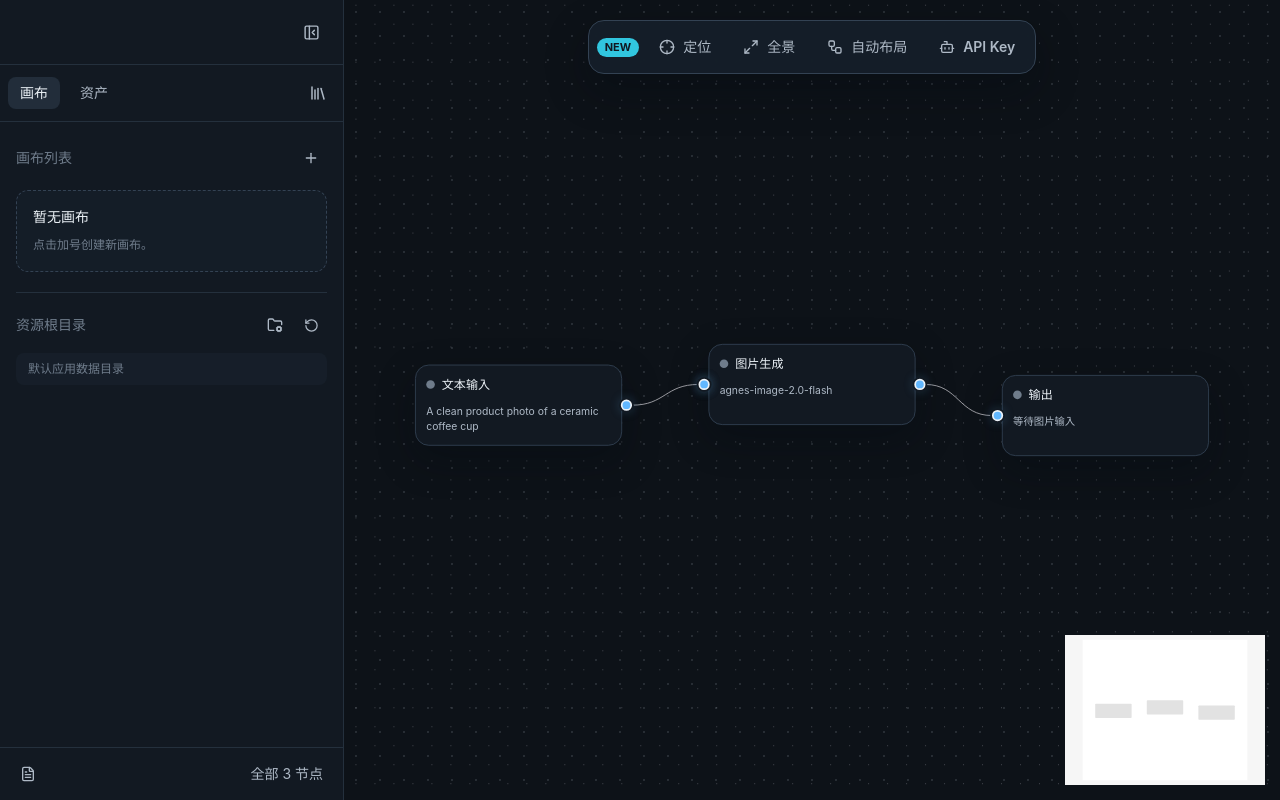
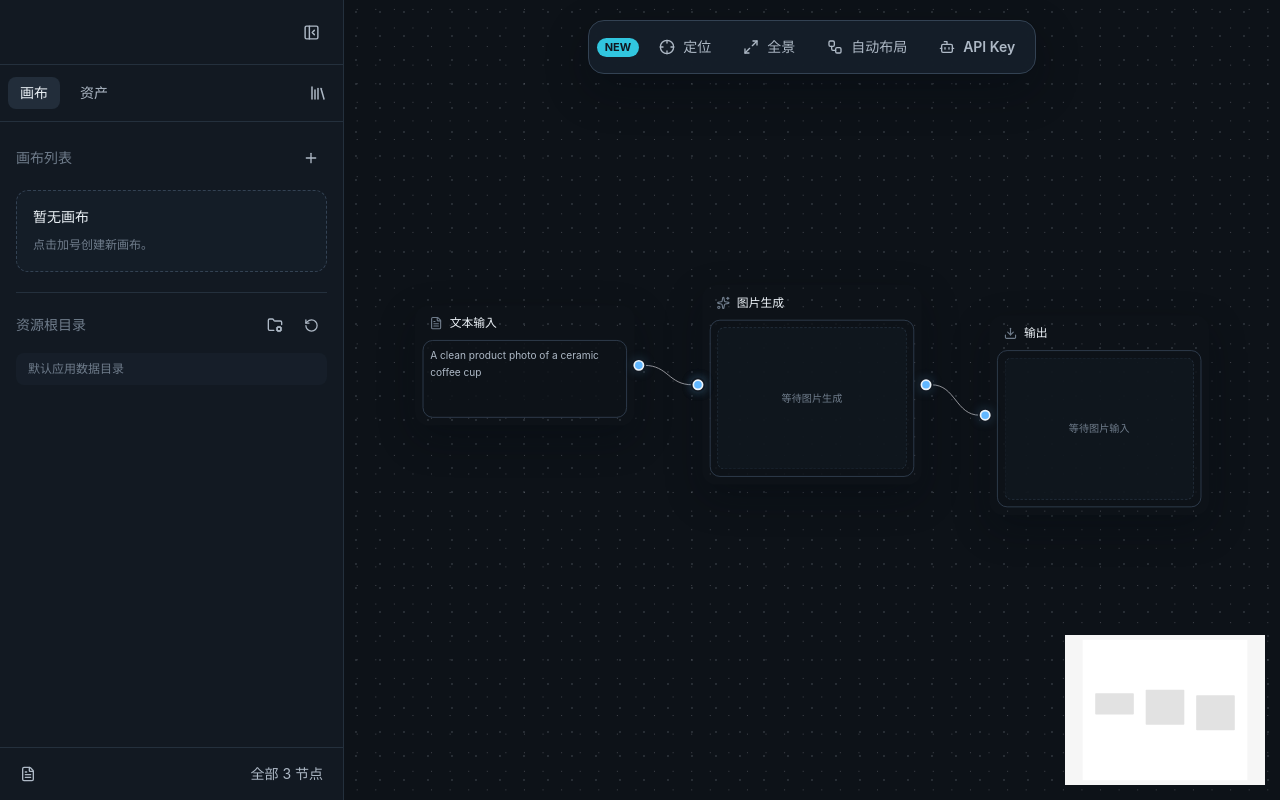
Before and after one commit to QinMoXX/WorkFlow, a React (Vite) app: page / in a window 1280 px wide. Built offline with nearby package versions, Linux system fonts and the light colour scheme.

Commit message:
节点样式优化

```diff
--- a/src/components/NodeImagePreview.tsx
+++ b/src/components/NodeImagePreview.tsx
@@ -9,16 +9,13 @@ export function NodeImagePreview({ path, label }: ReadonlyNodeImagePreviewProps)
   if (!path) return null;
 
   return (
-    <figure className="mt-3 grid gap-2">
+    <figure className="grid">
       <img
         className="aspect-[4/3] w-full rounded-md border border-border-subtle bg-canvas object-cover"
         src={toImageSource(path)}
         alt={label}
         loading="lazy"
       />
-      <figcaption className="truncate text-[11px] leading-4 text-text-muted" title={path}>
-        {path}
-      </figcaption>
     </figure>
   );
 }
--- a/src/components/WorkflowNodeCard.tsx
+++ b/src/components/WorkflowNodeCard.tsx
@@ -1,25 +1,26 @@
 import { type MouseEvent, type PointerEvent } from "react";
 import { Handle, NodeProps, Position } from "@xyflow/react";
-import { X } from "lucide-react";
+import { Download, FileText, ImageIcon, Layers, Sparkles, X, type LucideIcon } from "lucide-react";
 import { NodeImagePreview } from "./NodeImagePreview";
-import { outputType, nodeSummary } from "../lib/workflowGraph";
+import { outputType } from "../lib/workflowGraph";
 import { WorkflowNode } from "../types/workflow";
-import { nodeCardCopy, runStateLabels } from "../data/mockData";
+import { nodeCardCopy } from "../data/mockData";
 
 export interface ReadonlyWorkflowNodeCardProps extends NodeProps<WorkflowNode> {}
 
-const statusClassNames: Record<WorkflowNode["data"]["status"], string> = {
-  idle: "bg-text-muted",
-  queued: "bg-text-muted",
-  running: "bg-warning",
-  success: "bg-success",
-  error: "bg-danger",
-  blocked: "bg-text-muted",
-  cancelled: "bg-text-muted",
+const nodeTitleIcons: Record<WorkflowNode["data"]["kind"], LucideIcon> = {
+  textInput: FileText,
+  imageInput: ImageIcon,
+  imageGeneration: Sparkles,
+  textToImage: Sparkles,
+  imageToImage: Sparkles,
+  output: Download,
+  group: Layers,
 };
 
 export function WorkflowNodeCard({ id, data, selected }: ReadonlyWorkflowNodeCardProps) {
   const isGroup = data.kind === "group";
+  const TitleIcon = nodeTitleIcons[data.kind];
   const isRunLocked = data.status === "queued" || data.status === "running";
   const hasPromptInput = data.kind === "imageGeneration" || data.kind === "textToImage" || data.kind === "imageToImage";
   const hasImageInput = data.kind === "imageGeneration" || data.kind === "imageToImage" || data.kind === "output";
@@ -76,10 +77,12 @@ export function WorkflowNodeCard({ id, data, selected }: ReadonlyWorkflowNodeCar
       className={[
         isGroup
           ? "relative h-full w-full rounded-xl border border-dashed border-border-strong bg-panel/50 p-4"
-          : "relative w-[240px] rounded-xl border bg-panel p-3 shadow-floating",
+          : "relative w-[260px] rounded-xl border bg-transparent p-2 shadow-floating",
         selected && !isRunLocked
           ? "border-accent shadow-selected"
-          : "border-border-default",
+          : isGroup
+            ? "border-border-default"
+            : "border-transparent",
       ].join(" ")}
       onContextMenu={handleContextMenu}
     >
@@ -103,29 +106,29 @@ export function WorkflowNodeCard({ id, data, selected }: ReadonlyWorkflowNodeCar
           )}
         </>
       )}
-      <header className="flex items-center gap-2">
-        <span className={`h-2.5 w-2.5 flex-none rounded-full ${statusClassNames[data.status]}`} />
+      <header className="flex min-h-8 items-center gap-2 px-2 pb-2">
+        <TitleIcon className="h-4 w-4 flex-none text-text-muted" strokeWidth={2} aria-hidden="true" />
         <strong className="min-w-0 flex-1 truncate text-sm font-bold text-text-primary">{data.title}</strong>
-        {(data.status === "queued" || data.status === "running" || data.status === "cancelled") && (
-          <span className="flex-none rounded-pill bg-control px-2 py-0.5 text-[10px] font-semibold leading-4 text-text-secondary">
-            {runStateLabel(data.status)}
-          </span>
-        )}
       </header>
-      <p className="mt-3 line-clamp-2 min-h-9 text-xs leading-[18px] text-text-secondary">{nodeSummary(data)}</p>
-      <NodeImagePreview path={previewPath} label={`${data.title} ${nodeCardCopy.previewSuffix}`} />
-      {data.kind === "output" && data.lastOutputPath && (
-        <div className="mt-2 truncate rounded-md bg-success/10 p-2 text-[11px] leading-4 text-success" title={data.lastOutputPath}>
-          {nodeCardCopy.savedPrefix}
-          {data.lastOutputPath}
+      {!isGroup && (
+        <div className="min-h-[92px] rounded-lg border border-border-default bg-canvas/80 p-2">
+          {data.error ? (
+            <div className="line-clamp-3 rounded-md bg-danger/10 p-2 text-xs leading-5 text-danger">{data.error}</div>
+          ) : isImageContentNode(data.kind) ? (
+            previewPath ? (
+              <NodeImagePreview path={previewPath} label={`${data.title} ${nodeCardCopy.previewSuffix}`} />
+            ) : (
+              <div className="grid aspect-[4/3] place-items-center rounded-md border border-dashed border-border-subtle bg-panel/60 px-3 text-center text-xs leading-5 text-text-muted">
+                {emptyImageContent(data.kind)}
+              </div>
+            )
+          ) : (
+            <p className="line-clamp-5 min-h-[72px] whitespace-pre-wrap text-xs leading-5 text-text-secondary">
+              {textNodeContent(data)}
+            </p>
+          )}
         </div>
       )}
-      {data.kind !== "output" && data.resultPath && !previewPath && (
-        <div className="mt-2 truncate rounded-md bg-success/10 p-2 text-[11px] leading-4 text-success" title={data.resultPath}>
-          {data.resultPath}
-        </div>
-      )}
-      {data.error && <div className="mt-2 truncate rounded-md bg-danger/10 p-2 text-[11px] leading-4 text-danger">{data.error}</div>}
       {isRunLocked && (
         <div
           className="absolute inset-0 z-20 flex flex-col items-center justify-center rounded-xl bg-panel/70 px-4 backdrop-blur-sm"
@@ -159,9 +162,17 @@ export function WorkflowNodeCard({ id, data, selected }: ReadonlyWorkflowNodeCar
   );
 }
 
-function runStateLabel(status: WorkflowNode["data"]["status"]) {
-  if (status === "queued") return runStateLabels.queued;
-  if (status === "running") return runStateLabels.running;
-  if (status === "cancelled") return runStateLabels.cancelled;
-  return status;
+function isImageContentNode(kind: WorkflowNode["data"]["kind"]) {
+  return kind === "imageInput" || kind === "imageGeneration" || kind === "textToImage" || kind === "imageToImage" || kind === "output";
 }
+
+function textNodeContent(data: WorkflowNode["data"]) {
+  if (data.kind === "textInput") return data.content || "输入 prompt 文本";
+  return "视觉分组，不参与执行语义";
+}
+
+function emptyImageContent(kind: WorkflowNode["data"]["kind"]) {
+  if (kind === "imageInput") return "选择图片后显示";
+  if (kind === "output") return "等待图片输入";
+  return "等待图片生成";
+}
```
